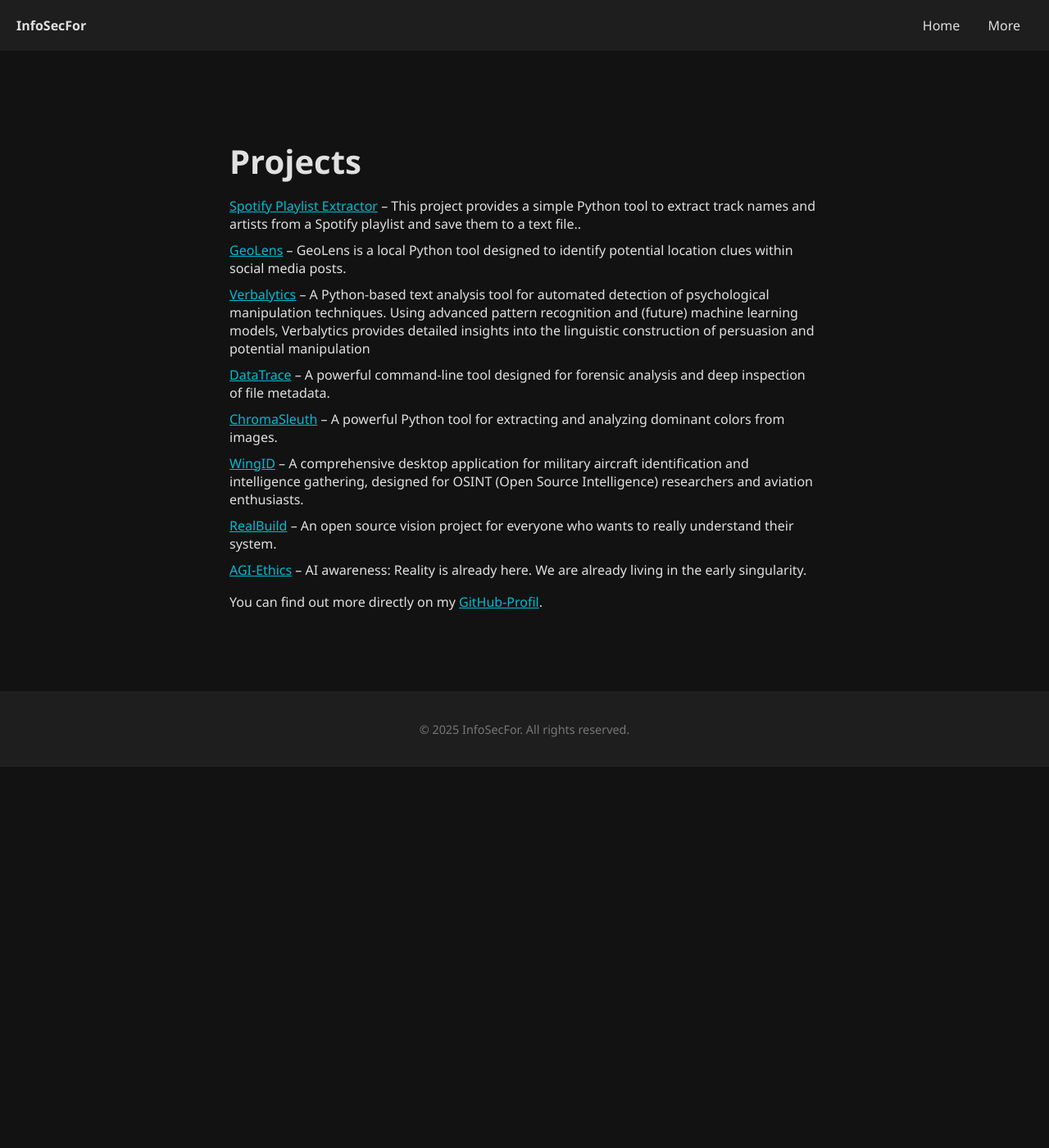
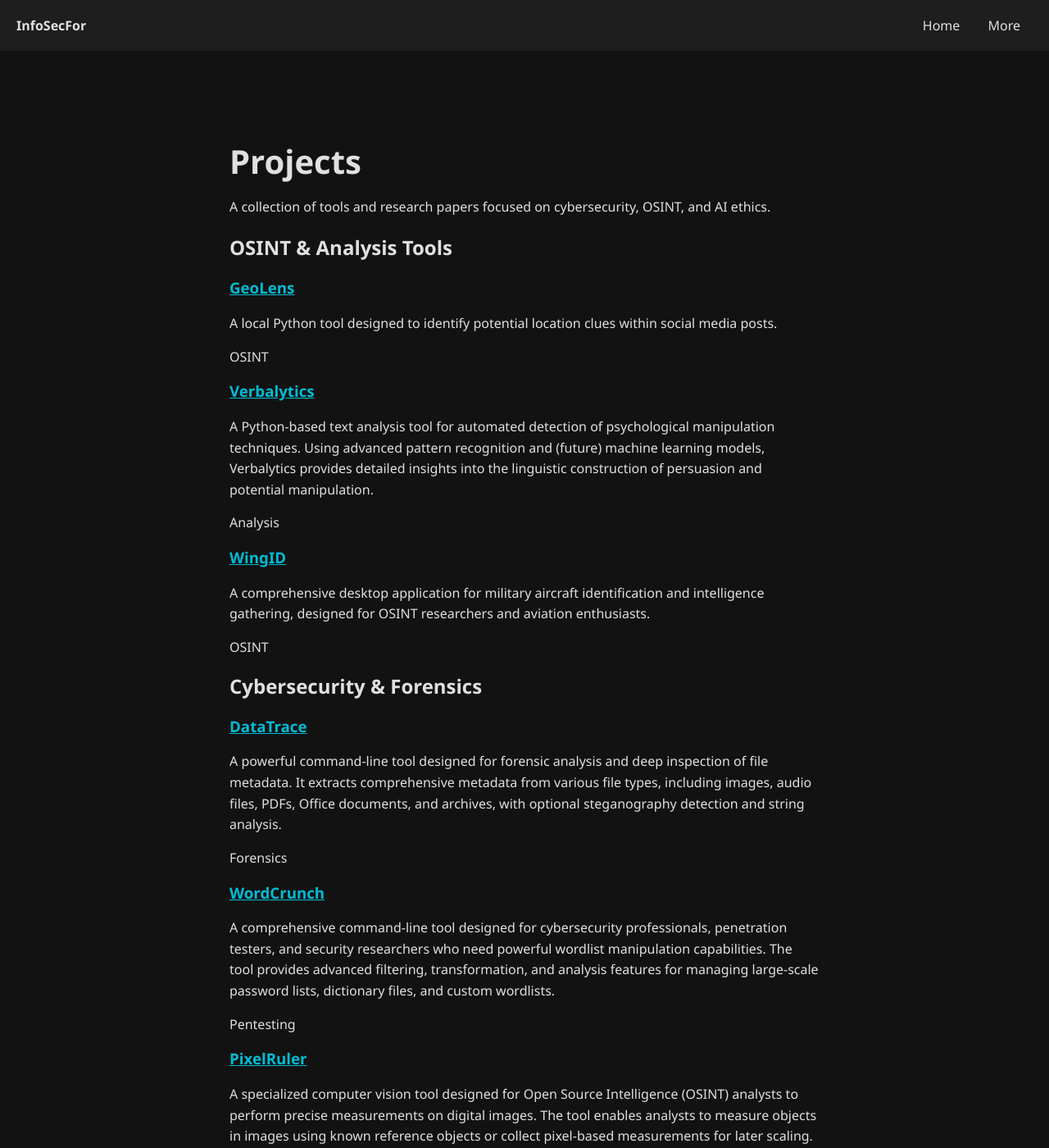
Before and after one commit to SilverHaze99/SilverHaze99.github.io, a Jekyll site: the page built from projects.md, in a window 1280 px wide and 1400 px high. Shown: the whole window at 82% size. Built offline with Jekyll 4.4.1, drawn with Linux system fonts in a browser that asks for light colours; some of the changed text lies outside the part shown.

Commit message:
Update projects.md

```diff
--- a/projects.md
+++ b/projects.md
@@ -4,15 +4,77 @@
 ---
 <main>
     <h1>Projects</h1>
-    <ul>
-      <li><a href="https://github.com/SilverHaze99/spotify-playlist-extractor" target="_blank">Spotify Playlist Extractor</a> – This project provides a simple Python tool to extract track names and artists from a Spotify playlist and save them to a text file..</li>
-      <li><a href="https://github.com/SilverHaze99/GeoLens" target="_blank">GeoLens</a> – GeoLens is a local Python tool designed to identify potential location clues within social media posts.</li>
-      <li><a href="https://github.com/SilverHaze99/Verbalytics" target="_blank">Verbalytics</a> – A Python-based text analysis tool for automated detection of psychological manipulation techniques. Using advanced pattern recognition and (future) machine learning models, Verbalytics provides detailed insights into the linguistic construction of persuasion and potential manipulation</li>
-      <li><a href="https://github.com/SilverHaze99/DataTrace" target="_blank">DataTrace</a> – A powerful command-line tool designed for forensic analysis and deep inspection of file metadata.</li>
-      <li><a href="https://github.com/SilverHaze99/ChromaSleuth" target="_blank">ChromaSleuth</a> – A powerful Python tool for extracting and analyzing dominant colors from images.</li>
-      <li><a href="https://github.com/SilverHaze99/WingID" target="_blank">WingID</a> – A comprehensive desktop application for military aircraft identification and intelligence gathering, designed for OSINT (Open Source Intelligence) researchers and aviation enthusiasts.</li>
-      <li><a href="https://github.com/SilverHaze99/RealBuild" target="_blank">RealBuild</a> – An open source vision project for everyone who wants to really understand their system.</li>
-      <li><a href="https://github.com/SilverHaze99/AGI-Ethics" target="_blank">AGI-Ethics</a> – AI awareness: Reality is already here. We are already living in the early singularity.</li>
-    </ul>
-    <p>You can find out more directly on my <a href="https://github.com/SilverHaze99" target="_blank">GitHub-Profil</a>.</p>
+    <p class="intro">A collection of tools and research papers focused on cybersecurity, OSINT, and AI ethics.</p>
+    <section class="project-category">
+        <h2> OSINT & Analysis Tools</h2>
+        <div class="project-grid">
+            <div class="project-card">
+                <h3><a href="https://github.com/SilverHaze99/GeoLens" target="_blank">GeoLens</a></h3>
+                <p>A local Python tool designed to identify potential location clues within social media posts.</p>
+                <span class="project-tag">OSINT</span>
+            </div>
+            <div class="project-card">
+                <h3><a href="https://github.com/SilverHaze99/Verbalytics" target="_blank">Verbalytics</a></h3>
+                <p>A Python-based text analysis tool for automated detection of psychological manipulation techniques. Using advanced pattern recognition and (future) machine learning models, Verbalytics provides detailed insights into the linguistic construction of persuasion and potential manipulation.</p>
+                <span class="project-tag">Analysis</span>
+            </div>
+            <div class="project-card">
+                <h3><a href="https://github.com/SilverHaze99/WingID" target="_blank">WingID</a></h3>
+                <p>A comprehensive desktop application for military aircraft identification and intelligence gathering, designed for OSINT researchers and aviation enthusiasts.</p>
+                <span class="project-tag">OSINT</span>
+            </div>
+        </div>
+    </section>
+    <section class="project-category">
+        <h2> Cybersecurity & Forensics</h2>
+        <div class="project-grid">
+            <div class="project-card">
+                <h3><a href="https://github.com/SilverHaze99/DataTrace" target="_blank">DataTrace</a></h3>
+                <p>A powerful command-line tool designed for forensic analysis and deep inspection of file metadata. It extracts comprehensive metadata from various file types, including images, audio files, PDFs, Office documents, and archives, with optional steganography detection and string analysis.</p>
+                <span class="project-tag">Forensics</span>
+            </div>
+            <div class="project-card">
+                <h3><a href="https://github.com/SilverHaze99/WordCrunch" target="_blank">WordCrunch</a></h3>
+                <p>A comprehensive command-line tool designed for cybersecurity professionals, penetration testers, and security researchers who need powerful wordlist manipulation capabilities. The tool provides advanced filtering, transformation, and analysis features for managing large-scale password lists, dictionary files, and custom wordlists.</p>
+                <span class="project-tag">Pentesting</span>
+            <div class="project-card">
+                <h3><a href="https://github.com/SilverHaze99/PixelRuler" target="_blank">PixelRuler</a></h3>
+                <p>A specialized computer vision tool designed for Open Source Intelligence (OSINT) analysts to perform precise measurements on digital images. The tool enables analysts to measure objects in images using known reference objects or collect pixel-based measurements for later scaling.</p>
+                <span class="project-tag">Forensics</span>
+            </div>
+        </div>
+    </section>
+    <section class="project-category">
+        <h2> Media & Utility Tools</h2>
+        <div class="project-grid">
+            <div class="project-card">
+                <h3><a href="https://github.com/SilverHaze99/spotify-playlist-extractor" target="_blank">Spotify Playlist Extractor</a></h3>
+                <p>This project provides a simple Python tool to extract track names and artists from a Spotify playlist and save them to a text file.</p>
+                <span class="project-tag">Utility</span>
+            </div>
+            <div class="project-card">
+                <h3><a href="https://github.com/SilverHaze99/ChromaSleuth" target="_blank">ChromaSleuth</a></h3>
+                <p>A powerful Python tool for extracting and analyzing dominant colors from images. This tool provides multiple analysis methods, batch processing capabilities, and comprehensive export options</p>
+                <span class="project-tag">Media</span>
+            </div>
+        </div>
+    </section>
+    <section class="project-category">
+        <h2> Research Papers & Concepts</h2>
+        <div class="project-grid">
+            <div class="project-card research-paper">
+                <h3><a href="https://github.com/SilverHaze99/RealBuild" target="_blank">RealBuild</a></h3>
+                <p>An open source vision project for everyone who wants to really understand their system. <em>(Concept Paper)</em></p>
+                <span class="project-tag paper">Paper</span>
+            </div>
+            <div class="project-card research-paper">
+                <h3><a href="https://github.com/SilverHaze99/AGI-Ethics" target="_blank">AGI-Ethics</a></h3>
+                <p>AI awareness: Reality is already here. We are already living in the early singularity. A paper on potentially conscious AI and how we should interact with it. <em>(Research Paper)</em></p>
+                <span class="project-tag paper">Paper</span>
+            </div>
+        </div>
+    </section>
+    <div class="github-link">
+        <p>You can find out more directly on my <a href="https://github.com/SilverHaze99" target="_blank">GitHub Profile</a>.</p>
+    </div>
 </main>
```
